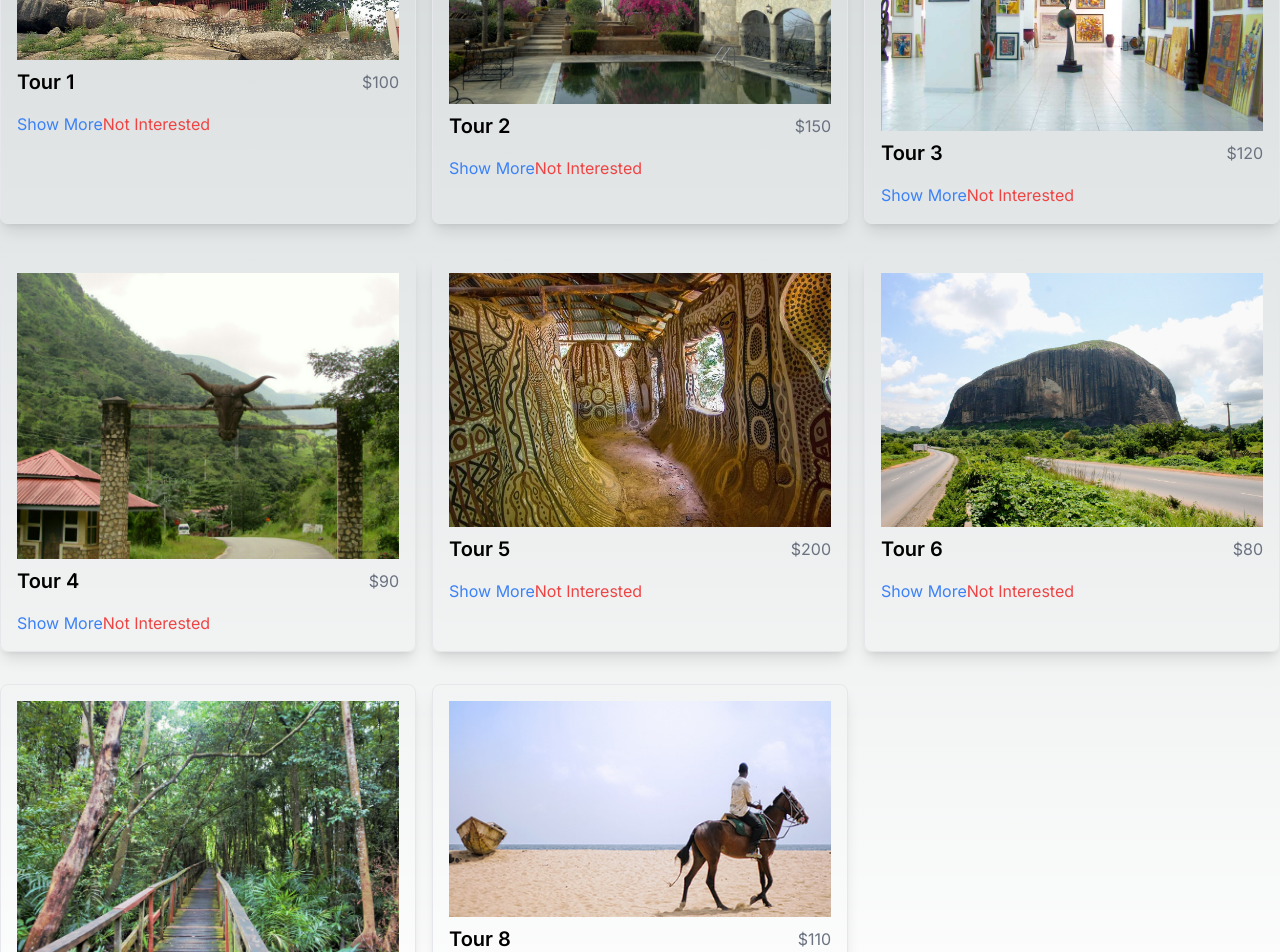
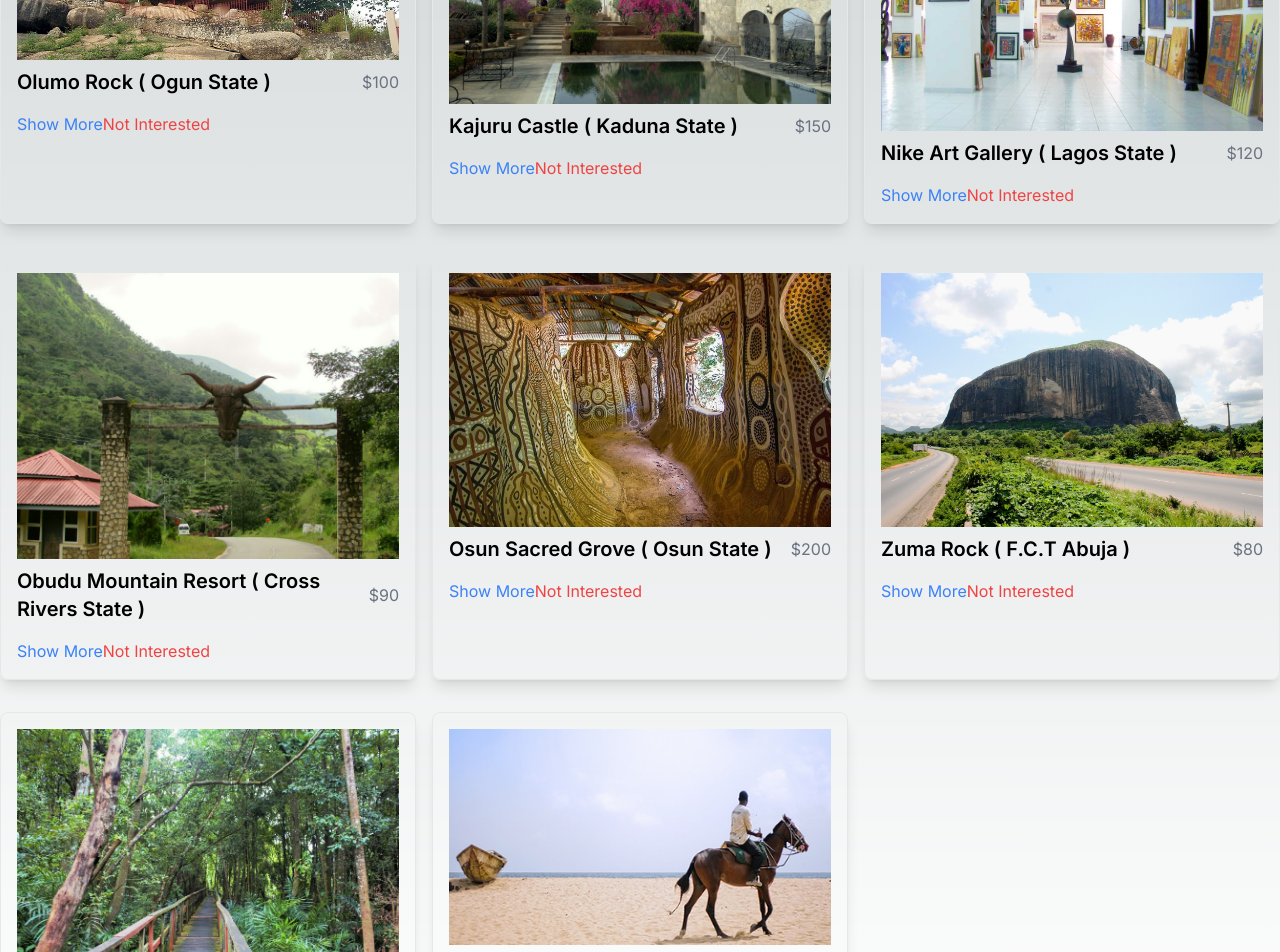
Before and after one commit to davidumoru/nigeria-tours, a Next.js app: page / in a window 1280 px wide. Shown: the part 180-1132 px from the top of the page. Built offline with nearby package versions, Linux system fonts and the light colour scheme.

Commit message:
Edit tour card details

```diff
--- a/pages/nigeria-tours.tsx
+++ b/pages/nigeria-tours.tsx
@@ -6,50 +6,50 @@ const NigeriaTours: React.FC = () => {
     {
       image: "/Olumo-Rock.jpeg",
       price: "$100",
-      name: "Tour 1",
-      description: "Description for Tour 1...",
+      name: "Olumo Rock ( Ogun State )",
+      description: "Any visit to the city of Abeokuta would be incomplete without stopping by at the ?fortress of Abeokuta?; Olumo Rock. No surprise that this rock is located in Abeokuta, as the name ?Abeokuta? itself means ?under the rock? as has been one of the choice tourist attractions in Nigeria. Olumo Rock has long served as a rock of offense and a fortress for the people of Egba Land, since the 19th century. At Olumo Rock, you would be treated to attractions like natural tunnels, unusual trees, natural cantilevers, gardens on the rock, broken pathways, monuments of the belief system of the rock?s primeval settlers, e.t.c. You don?t want to miss these attractions, do you?",
     },
     {
       image: "/kajuru11.jpeg",
       price: "$150",
-      name: "Tour 2",
-      description: "Description for Tour 2...",
+      name: "Kajuru Castle ( Kaduna State )",
+      description: "Kajuru Castle is a luxury Medieval-German style villa, built over 3 decades ago located in Kaduna State, Nigeria. The villa is designed with bedrooms modeled after dungeons and several towers with crenelated walls. The medieval theme is seen throughout the castle, it even has a portcullis (the vertically closing gate) with a crocodile pit.The castle includes a guest tower with 4 rooms and the main building with a knights? hall and a master suite ( also known as the ?landlord?s residence?). There?s an outdoor swimming pool for cooling off on hot days and a barbeque spot right by the pool. From the pool area and most of the castle windows, you will enjoy a fascinating view of the surrounding mountains and inselbergs. The Castle also has its own Sauna!",
     },
     {
       image: "/nike4.jpeg",
       price: "$120",
-      name: "Tour 3",
-      description: "Description for Tour 3...",
+      name: "Nike Art Gallery ( Lagos State )",
+      description: "A magnificent five-story building coated in spotless white, standing high and proud in its environs, Nike Art Gallery tells its story from the outside. The fence of the compound is adorned with rare marbles. Its walls are covered in different artistic inscriptions and drawings. You immediately feel a deep sense of awe once you walk through its colorfully tattooed black gates. This historical abode ranks high in the list of bedazzling Lagos destinations.",
     },
     {
       image: "/Obudu-Ranch.jpeg",
       price: "$90",
-      name: "Tour 4",
-      description: "Description for Tour 4...",
+      name: "Obudu Mountain Resort ( Cross Rivers State )",
+      description: "Obudu Mountain Resort, formerly known as Obudu Cattle Ranch, is one of the most beautiful and pleasant tourist center destinations in Nigeria. Located on the Obudu Plateau, close to the Cameroon border, in the Northeastern part of Cross Rivers State. This resort center has grown to become a major destination choice for tourists. It has an attractive landscape and calming ambiance, with clouds smiling down on its peaks and valleys. It offers visitors a good blend of warm and cold temperatures, as it has very temperate weather.",
     },
     {
       image: "/Osun-sacred-grove.jpeg",
       price: "$200",
-      name: "Tour 5",
-      description: "Description for Tour 5...",
+      name: "Osun Sacred Grove ( Osun State )",
+      description: "Classified as one of the UNESCO world heritage sites. This sacred forest attracts a large number of tourists as it is definitely worth visiting and is reputed to rank high in the list of tourist attractions in Nigeria. Situated on the outskirts of Oshogbo, the capital of Osun state along the banks of the Osun river. Osun state is one of the states in the South-western part of Nigeria. Majorly populated by the Yorubas who are indigenes of the state. Yoruba people believe that the Osun Sacred Grove, which spans about 75 hectares of land, is home to Osun? the goddess of fertility. A festival that celebrates this fertility goddess takes place every year in Oshogbo. You will find scattered about the forest, shrines, and effigies of different deities. In addition to that, the forest contains about 400 different species of plants that are used for medicinal purposes.!",
     },
     {
       image: "/zuma-rock.jpeg",
       price: "$80",
-      name: "Tour 6",
-      description: "Description for Tour 6...",
+      name: "Zuma Rock ( F.C.T Abuja )",
+      description: "The rock ranks high as one of the choice tourist attractions in the Country. Zuma Rock, the monolithic Inselberg with a human face, is located in Madalla, Niger State, to the North of Abuja. It was once described as the unquestionable watchman of the F.C.T. It is the sandy concealment that hangs like a haze over Zuba Town. The other mountains in and around it stay a considerable distance from it, which the Zuba people see as a form of respect being paid by the other mountains to Zuma Rock for its royal presence in the locality.",
     },
     {
       image: "/lekki-conservation.jpeg",
       price: "$130",
-      name: "Tour 7",
-      description: "Description for Tour 7...",
+      name: "Lekki Conservation Centre ( Lagos State )",
+      description: "The Lekki Conservation Centre, Lagos is one of the best nature reserves in Nigeria. This conservation and relaxation center offers a breath of fresh air and an escape from the forever buzzing city of Lagos. The 21-year-old conservation center cum nature hub, which covers an area of 78 hectares, is run and managed by the Nigerian Conservation Foundation (NCF). Generally regarded as an icon of nature conservation, Lekki Conservation Centre represents the flagship project of Nigeria Conservation Foundation for the preservation of unique biodiversity, scenic, natural, scientific recreational values of the coastal environs of western Nigeria. This is definitely one to make your tourism experience complete!",
     },
     {
       image: "/eko-beach.jpeg",
       price: "$110",
-      name: "Tour 8",
-      description: "Description for Tour 8...",
+      name: "Eleko Beach ( Lagos State )",
+      description: "As you can expect, fun lovers enjoy a visit to the beach on the weekends. If you are looking for a quiet and reflective time at the beach, you should visit Eleko Beach on a weekday. Even though more people troupe into Eleko Beach on weekends, it generally doesn?t get as crowded as the other popular public beaches in Lagos like Elegushi Beach, Bar Beach, and Alpha Beach. Also, the huts at Eleko Beach make you people like you?re having your own private beach experience. This means, in reality, any day of a week is a good day to visit this beach.",
     },
   ]);
 
```
